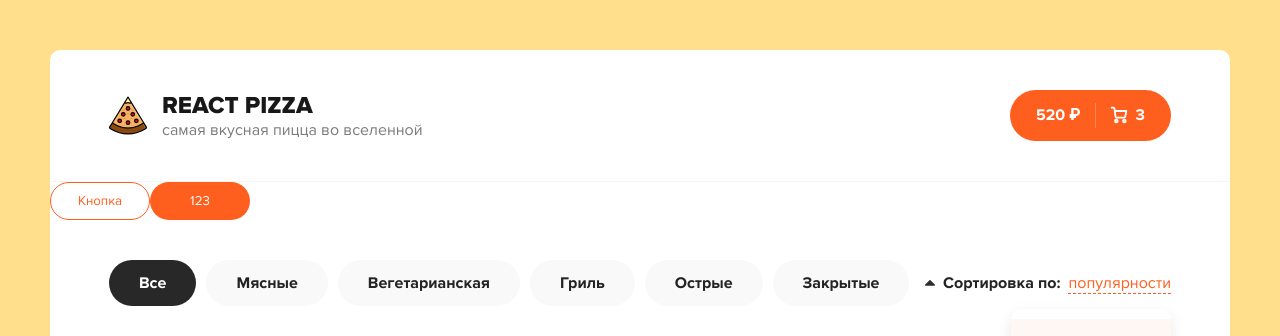
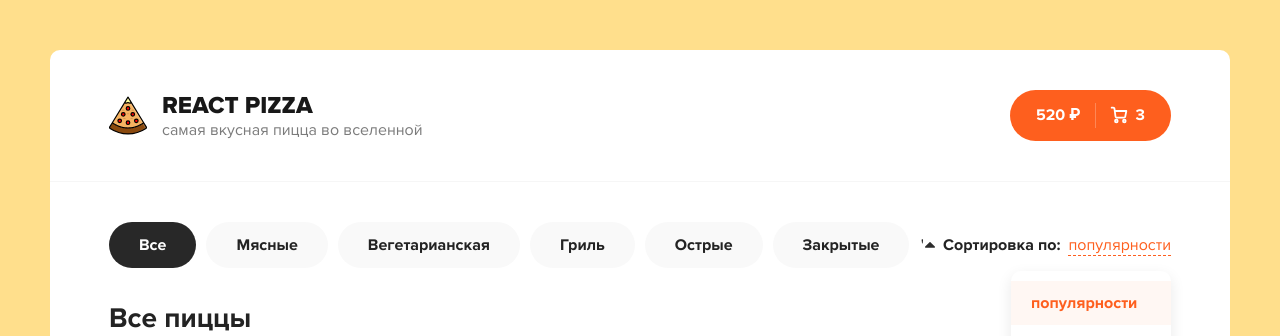
Before and after one commit to dubovea/React-Pizza, a React (Create React App) app: page /cart in a window 1280 px wide. Shown: the top 336 px of the page. Built offline with nearby package versions, Linux system fonts and the light colour scheme.

Commit message:
lesson 3 complete

```diff
--- a/src/App.js
+++ b/src/App.js
@@ -1,31 +1,38 @@
-import React from 'react';
-import Header from './Header'
-import Button from './Button'
+import React from "react";
+import { Categories, Header, Button } from "./components";
+
 function App() {
+
   return (
     <div className="wrapper">
       <Header />
-      <Button outline>Кнопка</Button>
-      <Button>123</Button>
       <div className="content">
         <div className="container">
           <div className="content__top">
-            <div className="categories">
-              <ul>
-                <li className="active">Все</li>
-                <li>Мясные</li>
-                <li>Вегетарианская</li>
-                <li>Гриль</li>
-                <li>Острые</li>
-                <li>Закрытые</li>
-              </ul>
-            </div>
+            <Categories
+              onClickItem={(name) => console.log(name)}
+              items={[
+                "Мясные",
+                "Вегетарианская",
+                "Гриль",
+                "Острые",
+                "Закрытые",
+              ]}
+            />
+            '
             <div className="sort">
               <div className="sort__label">
-                <svg width="10" height="6" viewBox="0 0 10 6" fill="none" xmlns="http://www.w3.org/2000/svg">
+                <svg
+                  width="10"
+                  height="6"
+                  viewBox="0 0 10 6"
+                  fill="none"
+                  xmlns="http://www.w3.org/2000/svg"
+                >
                   <path
                     d="M10 5C10 5.16927 9.93815 5.31576 9.81445 5.43945C9.69075 5.56315 9.54427 5.625 9.375 5.625H0.625C0.455729 5.625 0.309245 5.56315 0.185547 5.43945C0.061849 5.31576 0 5.16927 0 5C0 4.83073 0.061849 4.68424 0.185547 4.56055L4.56055 0.185547C4.68424 0.061849 4.83073 0 5 0C5.16927 0 5.31576 0.061849 5.43945 0.185547L9.81445 4.56055C9.93815 4.68424 10 4.83073 10 5Z"
-                    fill="#2C2C2C" />
+                    fill="#2C2C2C"
+                  />
                 </svg>
                 <b>Сортировка по:</b>
                 <span>популярности</span>
@@ -42,9 +49,11 @@ function App() {
           <h2 className="content__title">Все пиццы</h2>
           <div className="content__items">
             <div className="pizza-block">
-              <img className="pizza-block__image"
+              <img
+                className="pizza-block__image"
                 src="https://dodopizza-a.akamaihd.net/static/Img/Products/Pizza/ru-RU/b750f576-4a83-48e6-a283-5a8efb68c35d.jpg"
-                alt="Pizza" />
+                alt="Pizza"
+              />
               <h4 className="pizza-block__title">Чизбургер-пицца</h4>
               <div className="pizza-block__selector">
                 <ul>
@@ -60,10 +69,17 @@ function App() {
               <div className="pizza-block__bottom">
                 <div className="pizza-block__price">от 395 ₽</div>
                 <div className="button button--outline button--add">
-                  <svg width="12" height="12" viewBox="0 0 12 12" fill="none" xmlns="http://www.w3.org/2000/svg">
+                  <svg
+                    width="12"
+                    height="12"
+                    viewBox="0 0 12 12"
+                    fill="none"
+                    xmlns="http://www.w3.org/2000/svg"
+                  >
                     <path
                       d="M10.8 4.8H7.2V1.2C7.2 0.5373 6.6627 0 6 0C5.3373 0 4.8 0.5373 4.8 1.2V4.8H1.2C0.5373 4.8 0 5.3373 0 6C0 6.6627 0.5373 7.2 1.2 7.2H4.8V10.8C4.8 11.4627 5.3373 12 6 12C6.6627 12 7.2 11.4627 7.2 10.8V7.2H10.8C11.4627 7.2 12 6.6627 12 6C12 5.3373 11.4627 4.8 10.8 4.8Z"
-                      fill="white" />
+                      fill="white"
+                    />
                   </svg>
                   <span>Добавить</span>
                   <i>2</i>
@@ -71,9 +87,11 @@ function App() {
               </div>
             </div>
             <div className="pizza-block">
-              <img className="pizza-block__image"
+              <img
+                className="pizza-block__image"
                 src="https://dodopizza-a.akamaihd.net/static/Img/Products/Pizza/ru-RU/b750f576-4a83-48e6-a283-5a8efb68c35d.jpg"
-                alt="Pizza" />
+                alt="Pizza"
+              />
               <h4 className="pizza-block__title">Чизбургер-пицца</h4>
               <div className="pizza-block__selector">
                 <ul>
@@ -89,10 +107,17 @@ function App() {
               <div className="pizza-block__bottom">
                 <div className="pizza-block__price">от 395 ₽</div>
                 <div className="button button--outline button--add">
-                  <svg width="12" height="12" viewBox="0 0 12 12" fill="none" xmlns="http://www.w3.org/2000/svg">
+                  <svg
+                    width="12"
+                    height="12"
+                    viewBox="0 0 12 12"
+                    fill="none"
+                    xmlns="http://www.w3.org/2000/svg"
+                  >
                     <path
                       d="M10.8 4.8H7.2V1.2C7.2 0.5373 6.6627 0 6 0C5.3373 0 4.8 0.5373 4.8 1.2V4.8H1.2C0.5373 4.8 0 5.3373 0 6C0 6.6627 0.5373 7.2 1.2 7.2H4.8V10.8C4.8 11.4627 5.3373 12 6 12C6.6627 12 7.2 11.4627 7.2 10.8V7.2H10.8C11.4627 7.2 12 6.6627 12 6C12 5.3373 11.4627 4.8 10.8 4.8Z"
-                      fill="white" />
+                      fill="white"
+                    />
                   </svg>
                   <span>Добавить</span>
                   <i>2</i>
@@ -100,9 +125,11 @@ function App() {
               </div>
             </div>
             <div className="pizza-block">
-              <img className="pizza-block__image"
+              <img
+                className="pizza-block__image"
                 src="https://dodopizza-a.akamaihd.net/static/Img/Products/Pizza/ru-RU/b750f576-4a83-48e6-a283-5a8efb68c35d.jpg"
-                alt="Pizza" />
+                alt="Pizza"
+              />
               <h4 className="pizza-block__title">Чизбургер-пицца</h4>
               <div className="pizza-block__selector">
                 <ul>
@@ -118,10 +145,17 @@ function App() {
               <div className="pizza-block__bottom">
                 <div className="pizza-block__price">от 395 ₽</div>
                 <div className="button button--outline button--add">
-                  <svg width="12" height="12" viewBox="0 0 12 12" fill="none" xmlns="http://www.w3.org/2000/svg">
+                  <svg
+                    width="12"
+                    height="12"
+                    viewBox="0 0 12 12"
+                    fill="none"
+                    xmlns="http://www.w3.org/2000/svg"
+                  >
                     <path
                       d="M10.8 4.8H7.2V1.2C7.2 0.5373 6.6627 0 6 0C5.3373 0 4.8 0.5373 4.8 1.2V4.8H1.2C0.5373 4.8 0 5.3373 0 6C0 6.6627 0.5373 7.2 1.2 7.2H4.8V10.8C4.8 11.4627 5.3373 12 6 12C6.6627 12 7.2 11.4627 7.2 10.8V7.2H10.8C11.4627 7.2 12 6.6627 12 6C12 5.3373 11.4627 4.8 10.8 4.8Z"
-                      fill="white" />
+                      fill="white"
+                    />
                   </svg>
                   <span>Добавить</span>
                   <i>2</i>
@@ -129,9 +163,11 @@ function App() {
               </div>
             </div>
             <div className="pizza-block">
-              <img className="pizza-block__image"
+              <img
+                className="pizza-block__image"
                 src="https://dodopizza-a.akamaihd.net/static/Img/Products/Pizza/ru-RU/b750f576-4a83-48e6-a283-5a8efb68c35d.jpg"
-                alt="Pizza" />
+                alt="Pizza"
+              />
               <h4 className="pizza-block__title">Чизбургер-пицца</h4>
               <div className="pizza-block__selector">
                 <ul>
@@ -147,10 +183,17 @@ function App() {
               <div className="pizza-block__bottom">
                 <div className="pizza-block__price">от 395 ₽</div>
                 <div className="button button--outline button--add">
-                  <svg width="12" height="12" viewBox="0 0 12 12" fill="none" xmlns="http://www.w3.org/2000/svg">
+                  <svg
+                    width="12"
+                    height="12"
+                    viewBox="0 0 12 12"
+                    fill="none"
+                    xmlns="http://www.w3.org/2000/svg"
+                  >
                     <path
                       d="M10.8 4.8H7.2V1.2C7.2 0.5373 6.6627 0 6 0C5.3373 0 4.8 0.5373 4.8 1.2V4.8H1.2C0.5373 4.8 0 5.3373 0 6C0 6.6627 0.5373 7.2 1.2 7.2H4.8V10.8C4.8 11.4627 5.3373 12 6 12C6.6627 12 7.2 11.4627 7.2 10.8V7.2H10.8C11.4627 7.2 12 6.6627 12 6C12 5.3373 11.4627 4.8 10.8 4.8Z"
-                      fill="white" />
+                      fill="white"
+                    />
                   </svg>
                   <span>Добавить</span>
                   <i>2</i>
@@ -158,9 +201,11 @@ function App() {
               </div>
             </div>
             <div className="pizza-block">
-              <img className="pizza-block__image"
+              <img
+                className="pizza-block__image"
                 src="https://dodopizza-a.akamaihd.net/static/Img/Products/Pizza/ru-RU/b750f576-4a83-48e6-a283-5a8efb68c35d.jpg"
-                alt="Pizza" />
+                alt="Pizza"
+              />
               <h4 className="pizza-block__title">Чизбургер-пицца</h4>
               <div className="pizza-block__selector">
                 <ul>
@@ -176,10 +221,17 @@ function App() {
               <div className="pizza-block__bottom">
                 <div className="pizza-block__price">от 395 ₽</div>
                 <div className="button button--outline button--add">
-                  <svg width="12" height="12" viewBox="0 0 12 12" fill="none" xmlns="http://www.w3.org/2000/svg">
+                  <svg
+                    width="12"
+                    height="12"
+                    viewBox="0 0 12 12"
+                    fill="none"
+                    xmlns="http://www.w3.org/2000/svg"
+                  >
                     <path
                       d="M10.8 4.8H7.2V1.2C7.2 0.5373 6.6627 0 6 0C5.3373 0 4.8 0.5373 4.8 1.2V4.8H1.2C0.5373 4.8 0 5.3373 0 6C0 6.6627 0.5373 7.2 1.2 7.2H4.8V10.8C4.8 11.4627 5.3373 12 6 12C6.6627 12 7.2 11.4627 7.2 10.8V7.2H10.8C11.4627 7.2 12 6.6627 12 6C12 5.3373 11.4627 4.8 10.8 4.8Z"
-                      fill="white" />
+                      fill="white"
+                    />
                   </svg>
                   <span>Добавить</span>
                   <i>2</i>
@@ -187,9 +239,11 @@ function App() {
               </div>
             </div>
             <div className="pizza-block">
-              <img className="pizza-block__image"
+              <img
+                className="pizza-block__image"
                 src="https://dodopizza-a.akamaihd.net/static/Img/Products/Pizza/ru-RU/b750f576-4a83-48e6-a283-5a8efb68c35d.jpg"
-                alt="Pizza" />
+                alt="Pizza"
+              />
               <h4 className="pizza-block__title">Чизбургер-пицца</h4>
               <div className="pizza-block__selector">
                 <ul>
@@ -205,10 +259,17 @@ function App() {
               <div className="pizza-block__bottom">
                 <div className="pizza-block__price">от 395 ₽</div>
                 <div className="button button--outline button--add">
-                  <svg width="12" height="12" viewBox="0 0 12 12" fill="none" xmlns="http://www.w3.org/2000/svg">
+                  <svg
+                    width="12"
+                    height="12"
+                    viewBox="0 0 12 12"
+                    fill="none"
+                    xmlns="http://www.w3.org/2000/svg"
+                  >
                     <path
                       d="M10.8 4.8H7.2V1.2C7.2 0.5373 6.6627 0 6 0C5.3373 0 4.8 0.5373 4.8 1.2V4.8H1.2C0.5373 4.8 0 5.3373 0 6C0 6.6627 0.5373 7.2 1.2 7.2H4.8V10.8C4.8 11.4627 5.3373 12 6 12C6.6627 12 7.2 11.4627 7.2 10.8V7.2H10.8C11.4627 7.2 12 6.6627 12 6C12 5.3373 11.4627 4.8 10.8 4.8Z"
-                      fill="white" />
+                      fill="white"
+                    />
                   </svg>
                   <span>Добавить</span>
                   <i>2</i>
@@ -216,9 +277,11 @@ function App() {
               </div>
             </div>
             <div className="pizza-block">
-              <img className="pizza-block__image"
+              <img
+                className="pizza-block__image"
                 src="https://dodopizza-a.akamaihd.net/static/Img/Products/Pizza/ru-RU/b750f576-4a83-48e6-a283-5a8efb68c35d.jpg"
-                alt="Pizza" />
+                alt="Pizza"
+              />
               <h4 className="pizza-block__title">Чизбургер-пицца</h4>
               <div className="pizza-block__selector">
                 <ul>
@@ -234,10 +297,17 @@ function App() {
               <div className="pizza-block__bottom">
                 <div className="pizza-block__price">от 395 ₽</div>
                 <div className="button button--outline button--add">
-                  <svg width="12" height="12" viewBox="0 0 12 12" fill="none" xmlns="http://www.w3.org/2000/svg">
+                  <svg
+                    width="12"
+                    height="12"
+                    viewBox="0 0 12 12"
+                    fill="none"
+                    xmlns="http://www.w3.org/2000/svg"
+                  >
                     <path
                       d="M10.8 4.8H7.2V1.2C7.2 0.5373 6.6627 0 6 0C5.3373 0 4.8 0.5373 4.8 1.2V4.8H1.2C0.5373 4.8 0 5.3373 0 6C0 6.6627 0.5373 7.2 1.2 7.2H4.8V10.8C4.8 11.4627 5.3373 12 6 12C6.6627 12 7.2 11.4627 7.2 10.8V7.2H10.8C11.4627 7.2 12 6.6627 12 6C12 5.3373 11.4627 4.8 10.8 4.8Z"
-                      fill="white" />
+                      fill="white"
+                    />
                   </svg>
                   <span>Добавить</span>
                   <i>2</i>
@@ -245,9 +315,11 @@ function App() {
               </div>
             </div>
             <div className="pizza-block">
-              <img className="pizza-block__image"
+              <img
+                className="pizza-block__image"
                 src="https://dodopizza-a.akamaihd.net/static/Img/Products/Pizza/ru-RU/b750f576-4a83-48e6-a283-5a8efb68c35d.jpg"
-                alt="Pizza" />
+                alt="Pizza"
+              />
               <h4 className="pizza-block__title">Чизбургер-пицца</h4>
               <div className="pizza-block__selector">
                 <ul>
@@ -263,10 +335,17 @@ function App() {
               <div className="pizza-block__bottom">
                 <div className="pizza-block__price">от 395 ₽</div>
                 <div className="button button--outline button--add">
-                  <svg width="12" height="12" viewBox="0 0 12 12" fill="none" xmlns="http://www.w3.org/2000/svg">
+                  <svg
+                    width="12"
+                    height="12"
+                    viewBox="0 0 12 12"
+                    fill="none"
+                    xmlns="http://www.w3.org/2000/svg"
+                  >
                     <path
                       d="M10.8 4.8H7.2V1.2C7.2 0.5373 6.6627 0 6 0C5.3373 0 4.8 0.5373 4.8 1.2V4.8H1.2C0.5373 4.8 0 5.3373 0 6C0 6.6627 0.5373 7.2 1.2 7.2H4.8V10.8C4.8 11.4627 5.3373 12 6 12C6.6627 12 7.2 11.4627 7.2 10.8V7.2H10.8C11.4627 7.2 12 6.6627 12 6C12 5.3373 11.4627 4.8 10.8 4.8Z"
-                      fill="white" />
+                      fill="white"
+                    />
                   </svg>
                   <span>Добавить</span>
                   <i>2</i>
@@ -274,9 +353,11 @@ function App() {
               </div>
             </div>
             <div className="pizza-block">
-              <img className="pizza-block__image"
+              <img
+                className="pizza-block__image"
                 src="https://dodopizza-a.akamaihd.net/static/Img/Products/Pizza/ru-RU/b750f576-4a83-48e6-a283-5a8efb68c35d.jpg"
-                alt="Pizza" />
+                alt="Pizza"
+              />
               <h4 className="pizza-block__title">Чизбургер-пицца</h4>
               <div className="pizza-block__selector">
                 <ul>
@@ -292,10 +373,17 @@ function App() {
               <div className="pizza-block__bottom">
                 <div className="pizza-block__price">от 395 ₽</div>
                 <div className="button button--outline button--add">
-                  <svg width="12" height="12" viewBox="0 0 12 12" fill="none" xmlns="http://www.w3.org/2000/svg">
+                  <svg
+                    width="12"
+                    height="12"
+                    viewBox="0 0 12 12"
+                    fill="none"
+                    xmlns="http://www.w3.org/2000/svg"
+                  >
                     <path
                       d="M10.8 4.8H7.2V1.2C7.2 0.5373 6.6627 0 6 0C5.3373 0 4.8 0.5373 4.8 1.2V4.8H1.2C0.5373 4.8 0 5.3373 0 6C0 6.6627 0.5373 7.2 1.2 7.2H4.8V10.8C4.8 11.4627 5.3373 12 6 12C6.6627 12 7.2 11.4627 7.2 10.8V7.2H10.8C11.4627 7.2 12 6.6627 12 6C12 5.3373 11.4627 4.8 10.8 4.8Z"
-                      fill="white" />
+                      fill="white"
+                    />
                   </svg>
                   <span>Добавить</span>
                   <i>2</i>
--- a/src/Button.jsx
+++ /dev/null
@@ -1,14 +0,0 @@
-import React from 'react';
-import classNames from 'classnames';
-
-const Button = (props) => {
-    return (
-        <button className={classNames('button',
-            {
-                'button--outline': props.outline
-            }
-        )}>{props.children}</button>
-    );
-}
-
-export default Button;
--- /dev/null
+++ b/src/components/Categories.jsx
@@ -0,0 +1,66 @@
+import React from "react";
+
+function Categories({ items, onClick }) {
+  const [activeItem, setActiveItem] = React.useState(null);
+
+  const onSelectItem = (i) => {
+    setActiveItem(i);
+  };
+
+  return (
+    <div className="categories">
+      <ul>
+        <li
+          onClick={() => setActiveItem(null)}
+          className={activeItem === null ? "active" : ""}
+        >
+          Все
+        </li>
+        {items &&
+          items.map((name, i) => (
+            <li
+              className={activeItem === i ? "active" : ""}
+              onClick={() => onSelectItem(i)}
+              key={`${name}_${i}`}
+            >
+              {name}
+            </li>
+          ))}
+      </ul>
+    </div>
+  );
+}
+
+// class Categories extends React.Component {
+//   state = {
+//     activeItem: 3,
+//   };
+
+//   onSelectItem = (index) => {
+//     this.setState({
+//       activeItem: index,
+//     });
+//   };
+
+//   render() {
+//     const { items, onClickItem } = this.props;
+//     return (
+//       <div className="categories">
+//         <ul>
+//           <li className="active">Все</li>
+//           {items.map((name, i) => (
+//             <li
+//               className={this.state.activeItem === i ? "active" : ""}
+//               onClick={() => this.onSelectItem(i)}
+//               key={`${name}_${i}`}
+//             >
+//               {name}
+//             </li>
+//           ))}
+//         </ul>
+//       </div>
+//     );
+//   }
+// }
+
+export default Categories;
--- /dev/null
+++ b/src/components/index.js
@@ -0,0 +1,3 @@
+export { default as Button } from "./Button";
+export { default as Categories } from "./Categories";
+export { default as Header } from "./Header";
```
Also changed, not shown: src/components/Button.jsx (added, +17 -0 lines), src/components/Header.jsx (renamed from src/Header.jsx, +5 -4 lines), 2 other files (tests, documents, lock files or other folders).
